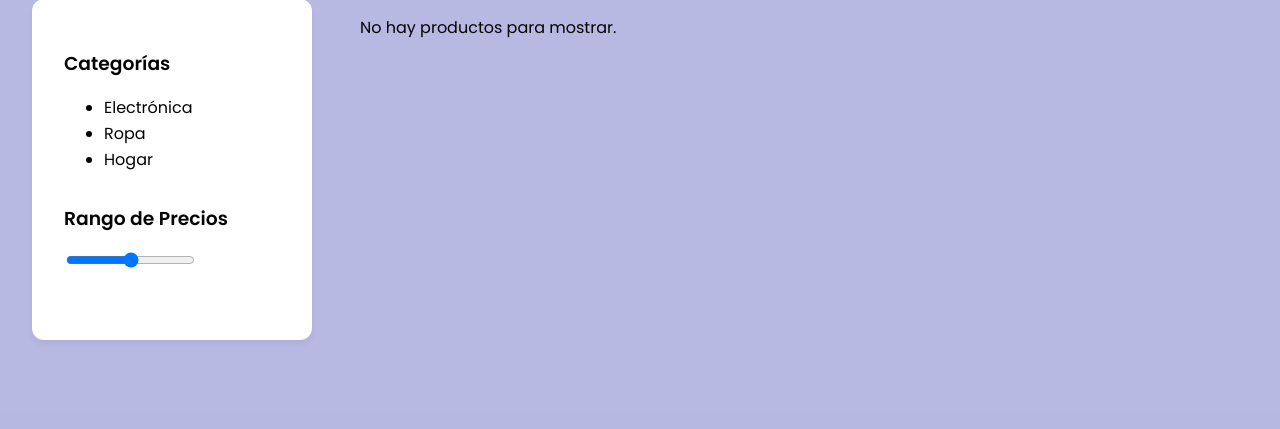
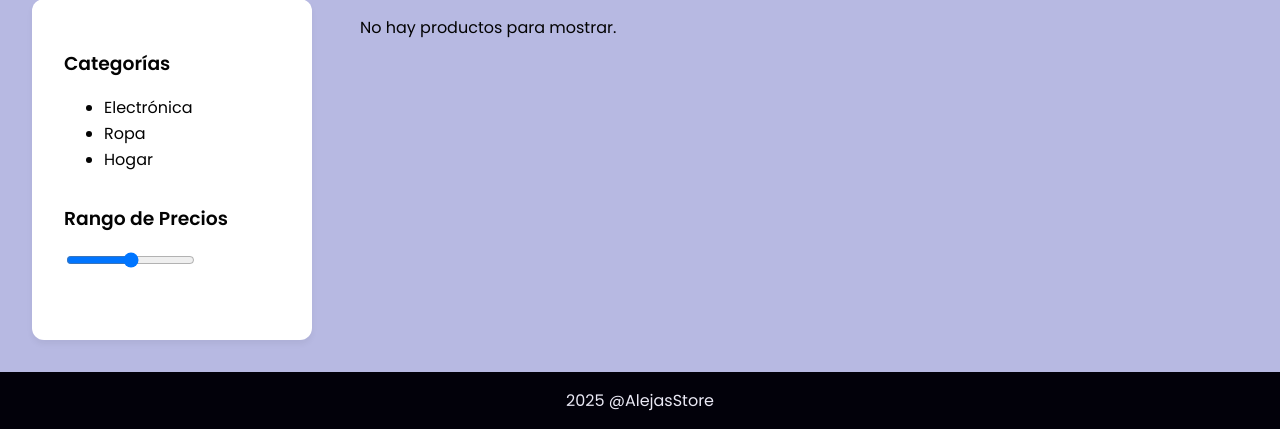
Before and after one commit to aleja898/API_Platzi_1, a Django app: page /products/ in a window 1280 px wide. Shown: the part 387-816 px from the top of the page. Before the commit the page ends 727 px from the top, so only its background shows below. Run offline with Django 5.2, Linux system fonts and the light colour scheme; data that the repository does not hold is empty.

Commit message:
Creamos el footer

```diff
--- a/Platzi_Store_APP/Products/Templates/base.html
+++ b/Platzi_Store_APP/Products/Templates/base.html
@@ -456,6 +456,12 @@
             transform: translateY(-2px);
             box-shadow: var(--shadow-md);
         }
+        .footer {
+            background-color: #02010a;
+            color: #eae9f5;
+            padding: 1rem;
+            text-align: center;
+        }
     </style>
 </head>
 <body>
@@ -503,5 +509,8 @@
             localStorage.setItem('darkMode', isDarkMode);
         });
     </script>
+    <div class="footer">
+    <footer>2025 @AlejasStore</footer>
+    </div>
 </body>
 </html>
```
